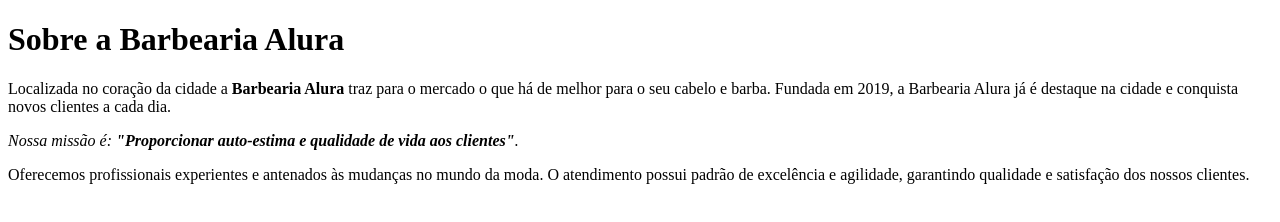
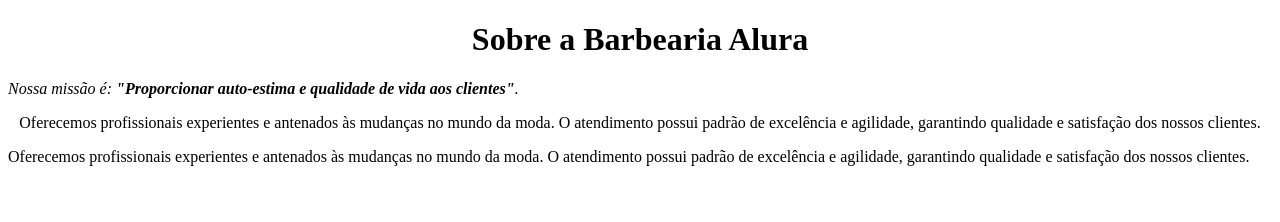
Before and after one commit to AnaJuh12/curso-barbearia-alura, a plain HTML site: page index.html in a window 1280 px wide. Drawn offline with Linux system fonts and the light colour scheme.

Commit message:
4 edição

```diff
--- a/index.html
+++ b/index.html
@@ -1,12 +1,14 @@
-<!DOCTYPE html>
+ <!DOCTYPE html>
 <html>
     <meta charset="UTF-8">
-<h1>Sobre a Barbearia Alura</h1>
+<h1 style="text-align:center">Sobre a Barbearia Alura</h1>
 
-<p>Localizada no coração da cidade a <strong>Barbearia Alura</strong> traz para o mercado o que há de melhor para o seu cabelo e barba. Fundada em 2019, a Barbearia Alura já é destaque na cidade e conquista novos clientes a cada dia.</p>
+<p style="text-align:center>Localizada no coração da cidade a <strong>Barbearia Alura</strong> traz para o mercado o que há de melhor para o seu cabelo e barba. Fundada em 2019, a Barbearia Alura já é destaque na cidade e conquista novos clientes a cada dia.</p>
 
-<p><em>Nossa missão é: <strong>"Proporcionar auto-estima e qualidade de vida aos clientes"</strong>.</em></p>
+<p style="text-align:center"font-size: 20px; text-alingn: center"><em>Nossa missão é: <strong>"Proporcionar auto-estima e qualidade de vida aos clientes"</strong>.</em></p>
 
-<p>Oferecemos profissionais experientes e antenados às mudanças no mundo da moda. O atendimento possui padrão de excelência e agilidade, garantindo qualidade e satisfação dos nossos clientes.</p>
+ <p style="text-align:center" >Oferecemos profissionais experientes e antenados às mudanças no mundo da moda. O atendimento possui padrão de excelência e agilidade, garantindo qualidade e satisfação dos nossos clientes.</p>
+   <p style= >Oferecemos profissionais experientes e antenados às mudanças no mundo da moda. O atendimento possui padrão de excelência e agilidade, garantindo qualidade e satisfação dos nossos clientes.</p>
 
+  </body>
 </html>
```
